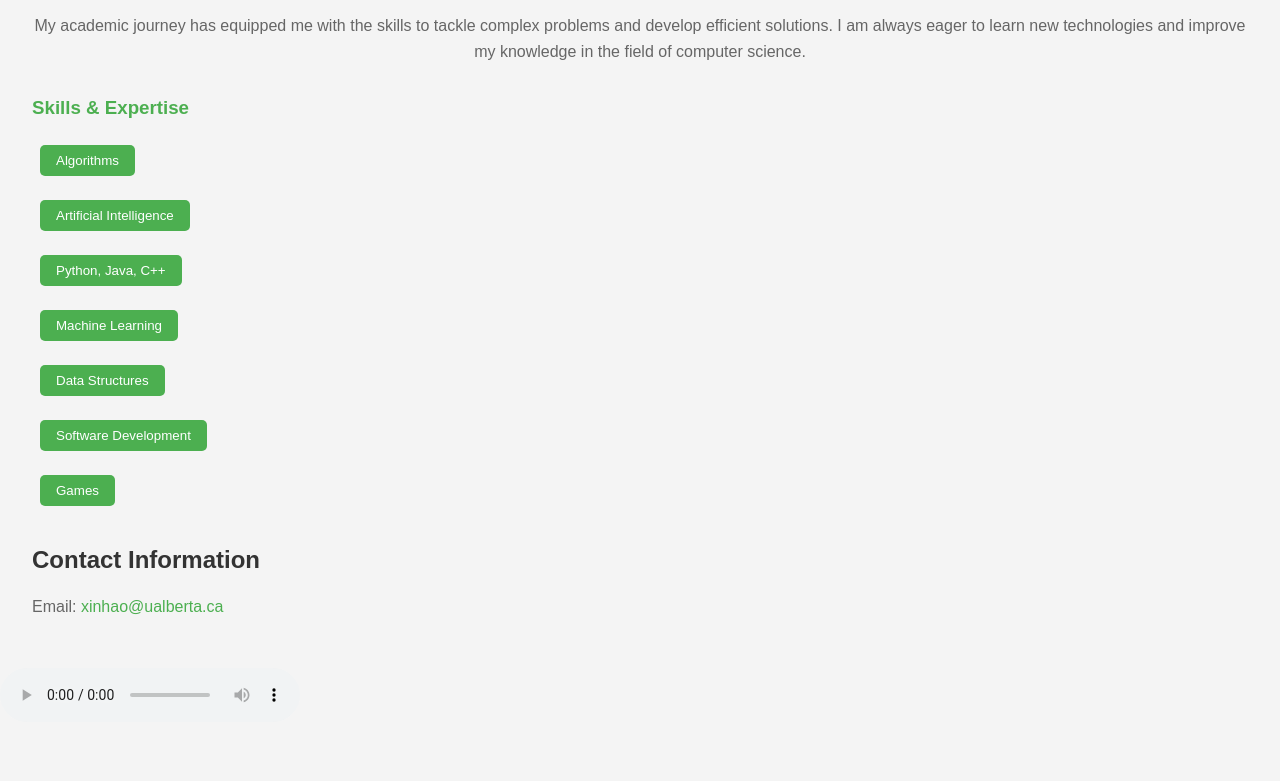
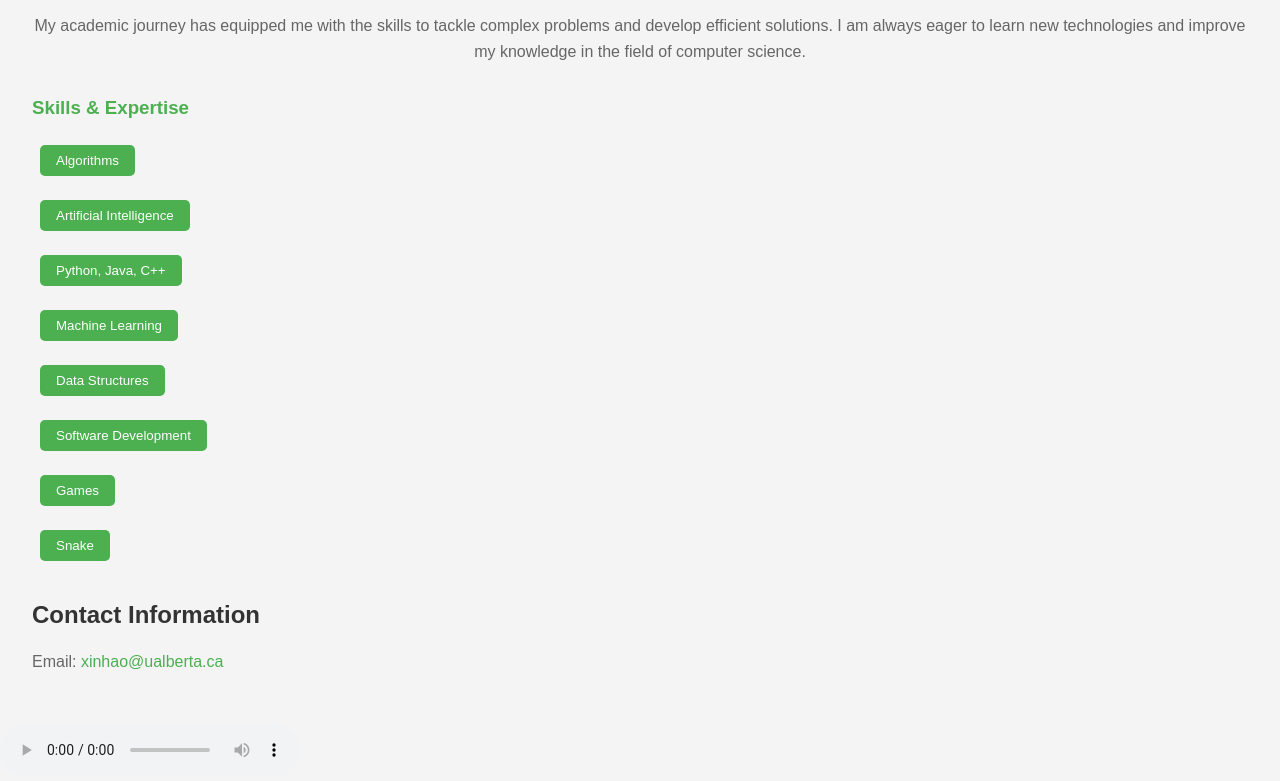
Before and after one commit to vetarnb/Xinhao_Chen, a plain HTML site: page index.html in a window 1280 px wide. Shown: the part 489-1270 px from the top of the page. Before the commit the page ends 1215 px from the top, so only its background shows below. Drawn offline with Linux system fonts and the light colour scheme.

Commit message:
Update index.html

```diff
--- a/index.html
+++ b/index.html
@@ -113,6 +113,7 @@
                     <li><button onclick="window.location.href='data_structures.html'">Data Structures</button></li>
                     <li><button onclick="window.location.href='software_development.html'">Software Development</button></li>
                     <li><button onclick="window.location.href='games.html'">Games</button></li>
+                    <li><button onclick="window.location.href='snake.html'">Snake</button></li>
                 </ul>
             </div>
         </section>
```
